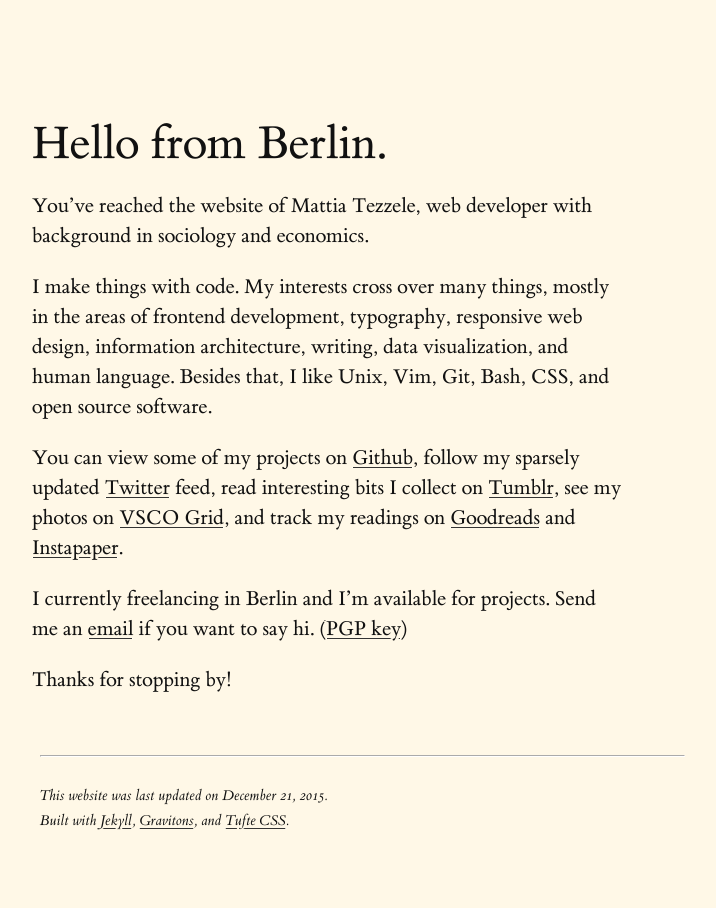
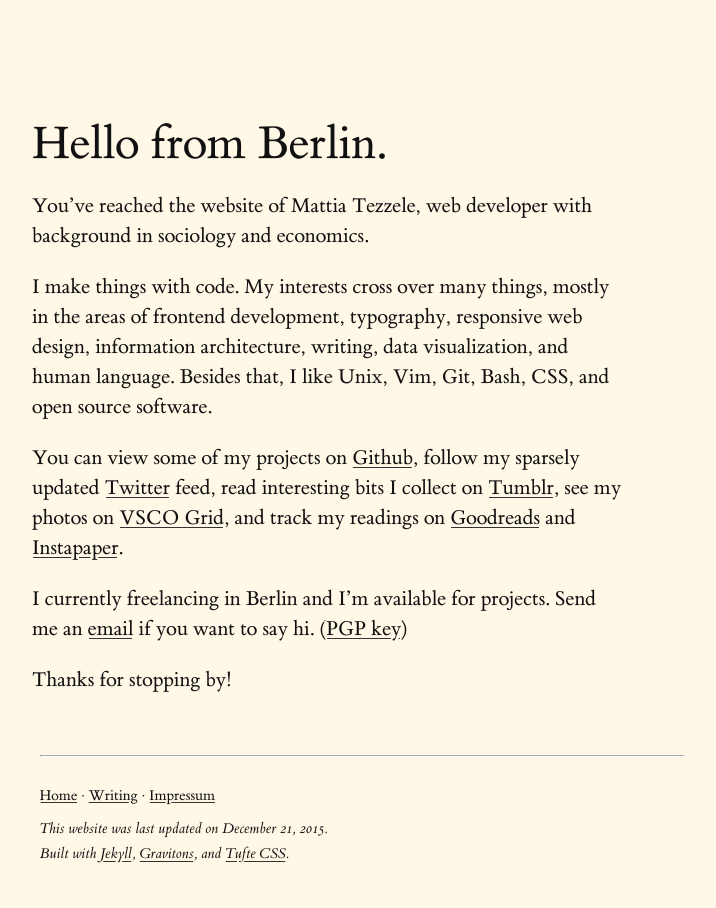
Before and after one commit to mrzool/mrzool.github.io, a Jekyll site: the page built from index.md, in a window 1280 px wide. Shown: the whole page, without its empty margins (278-994 px from the left). Built offline with Jekyll 4.4.1, drawn with Linux system fonts in a browser that asks for light colours.

Commit message:
Uncomment nav

```diff
--- a/_includes/_footer.html
+++ b/_includes/_footer.html
@@ -1,5 +1,5 @@
 <footer class="px2 py2 mt2">
-  {% comment %} {% include _nav.html %} {% endcomment %}
+  {% include _nav.html %}
   <small class="block h5 mb1"> <i>This website was last updated on {{ 'now' | date: "%B %-d, %Y" }}.</i> </small>
   <small class="block h5 mb3"><i>Built with <a href="http://jekyllrb.com/">Jekyll</a>, <a href="http://jxnblk.com/gravitons/">Gravitons</a>, and <a href="http://www.daveliepmann.com/tufte-css/">Tufte CSS</a>.</i></small>
 </footer>
```
